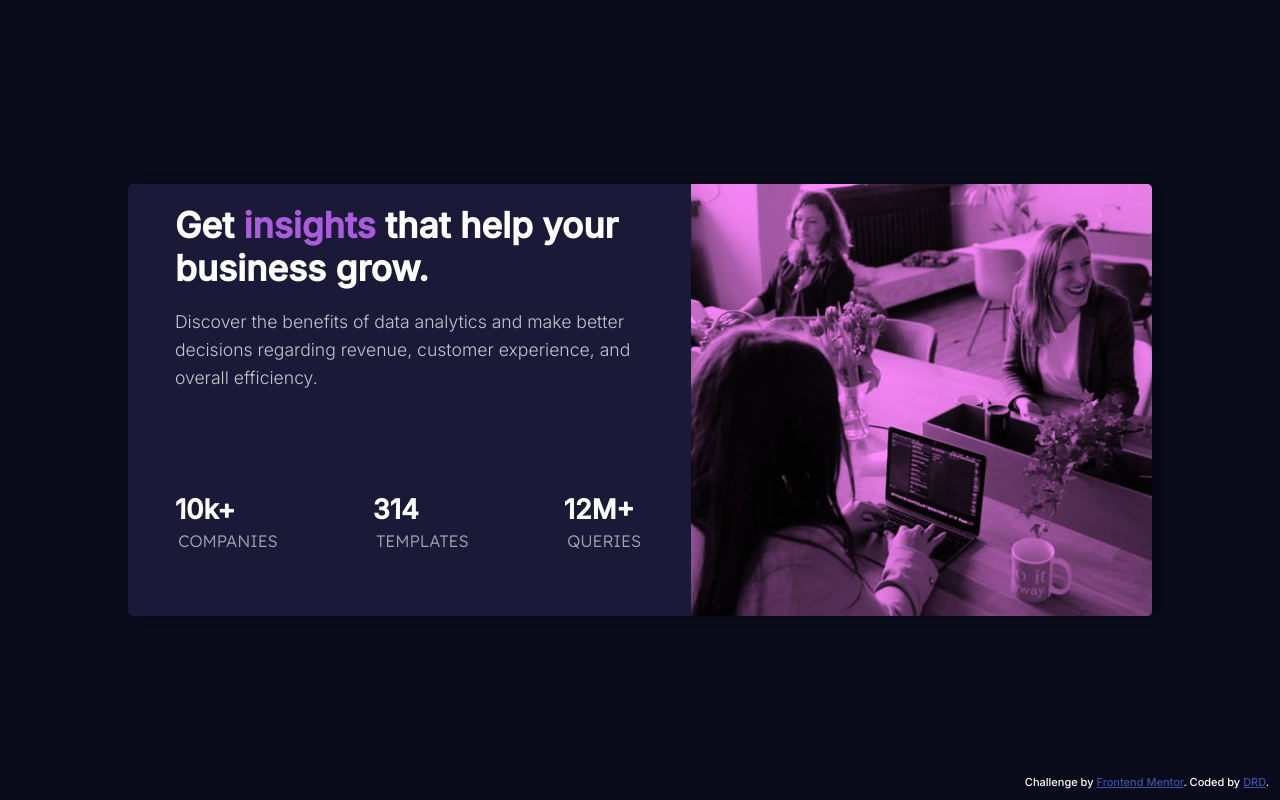
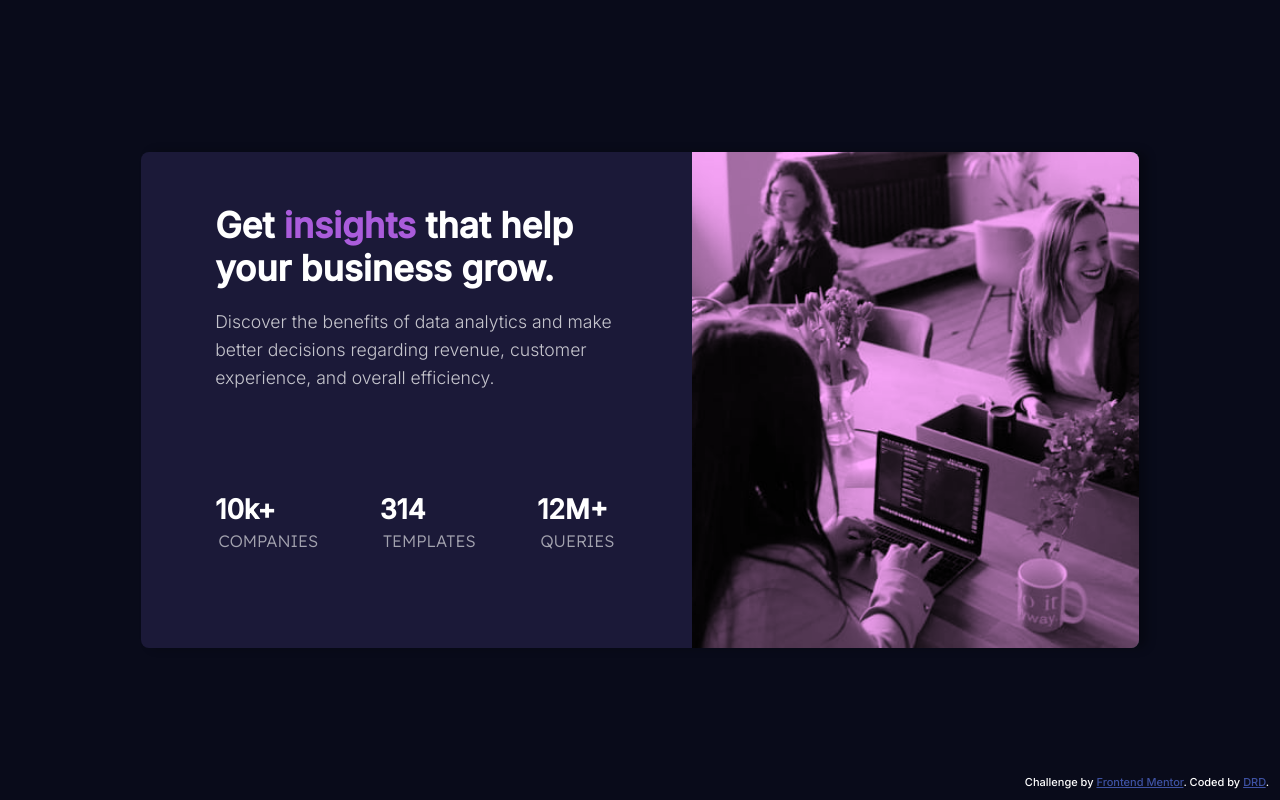
Before and after one commit to DRD667/FrontEndMentor-Challenge, a plain HTML site: page index.html in a window 1280 px wide. Drawn offline with Linux system fonts and the light colour scheme.

Commit message:
Update style.css

```diff
--- a/style.css
+++ b/style.css
@@ -43,11 +43,11 @@ img {
     display: flex;
     flex-direction: column-reverse;
     text-align: center;
-    border-radius: 5px;
+    border-radius: 8px;
     overflow: hidden;
     margin: 6.65rem auto;
     box-shadow: 0.5rem 0 10px 0 rgba(0, 0, 0, 0.3);
-    width: 80vw;
+    width: 78vw;
 }
 
 .card>* {
@@ -69,7 +69,7 @@ h1.title {
     content: '';
     position: absolute;
     inset: 0;
-    background-color: rgb(255, 138, 255);
+    background-color: rgb(255, 169, 255);
     mix-blend-mode: multiply;
 }
 
@@ -82,7 +82,7 @@ h1.title {
     gap: 2em;
     justify-content: space-between;
     flex-basis: 10%;
-    padding: 1em;
+    padding: 2.5em;
 }
 
 .card-text-content>div:nth-child(1) {
```
